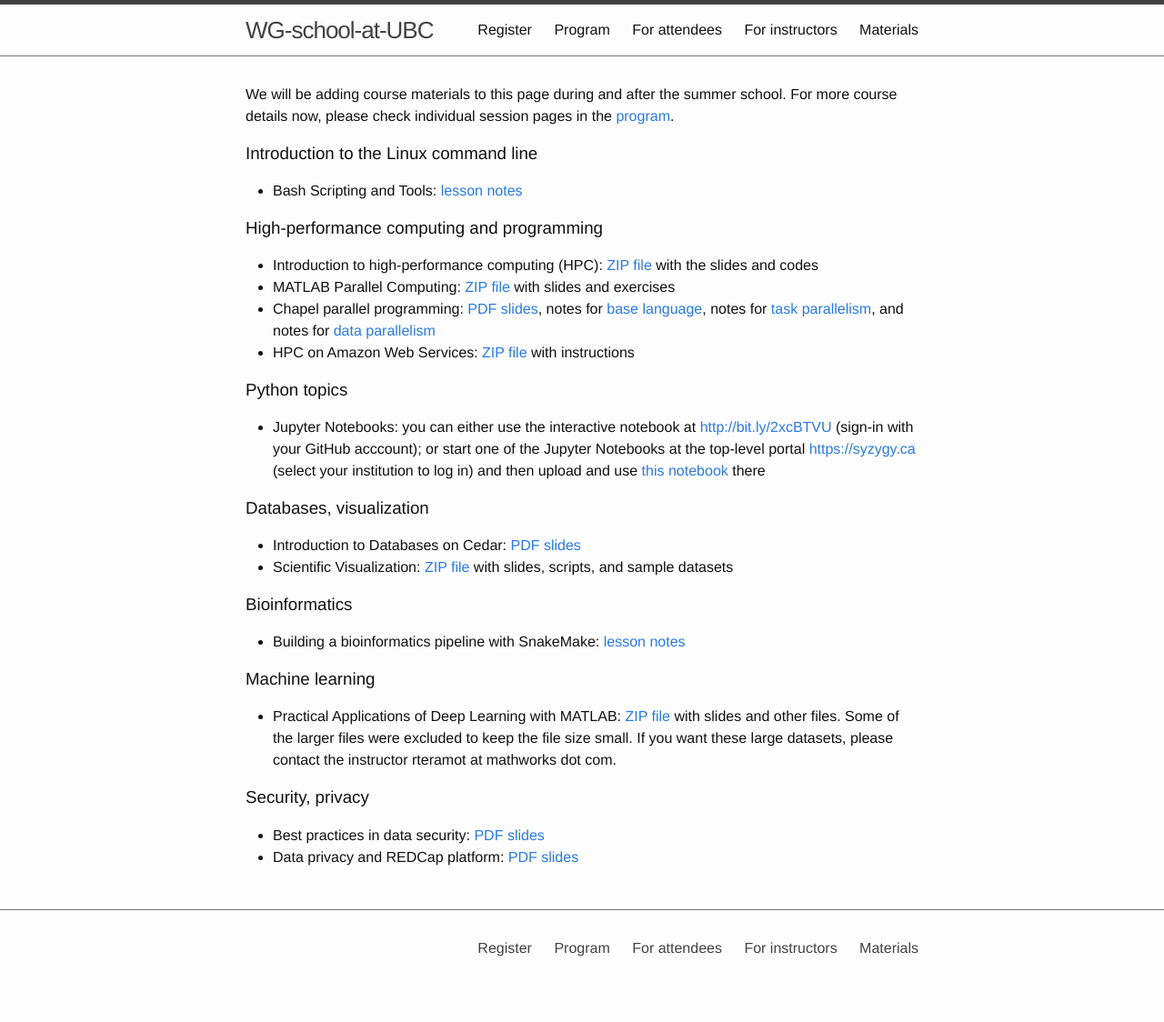
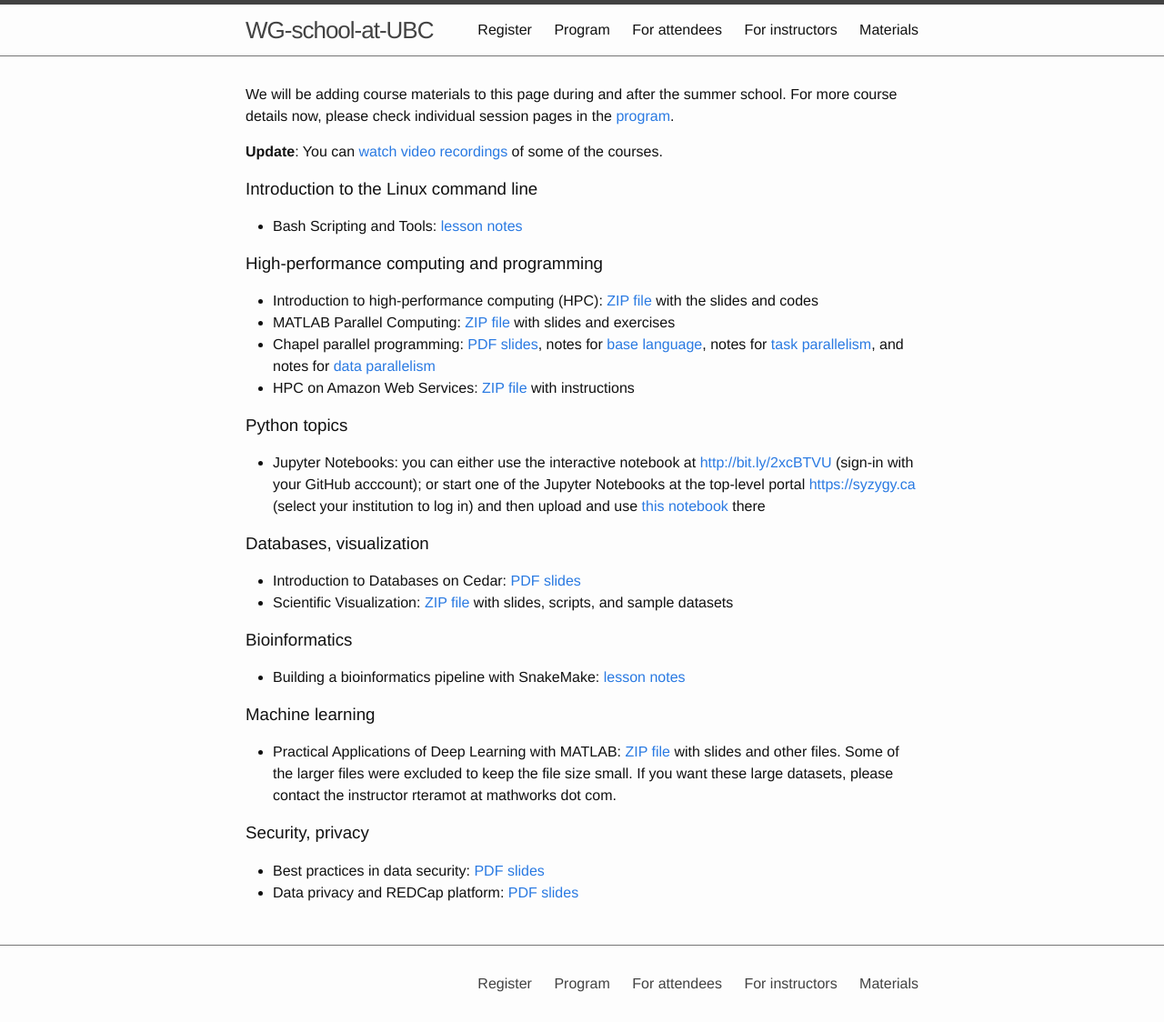
Before and after one commit to WestGrid/ubcSummerSchool2019, a Jekyll site: the page built from 4-materials.md, in a window 1280 px wide. Shown: the whole page at 91% size. Built offline with Jekyll 4.4.1, drawn with Linux system fonts in a browser that asks for light colours; before the commit the page ends 1085 px from its top, so only the background shows below that.

Commit message:
added videos link to 4-materials.md

```diff
--- a/4-materials.md
+++ b/4-materials.md
@@ -6,6 +6,9 @@ nav: true
 
 We will be adding course materials to this page during and after the summer school. For more course
 details now, please check individual session pages in the [program]({{ site.baseurl }}/1-program.html).
+
+**Update**: You can <a href="https://mediasite.audiovisual.ubc.ca/Mediasite/Channel/ubc-arc-2019"
+target="_blank">watch video recordings</a> of some of the courses.
 
 ### Introduction to the Linux command line
 
```
